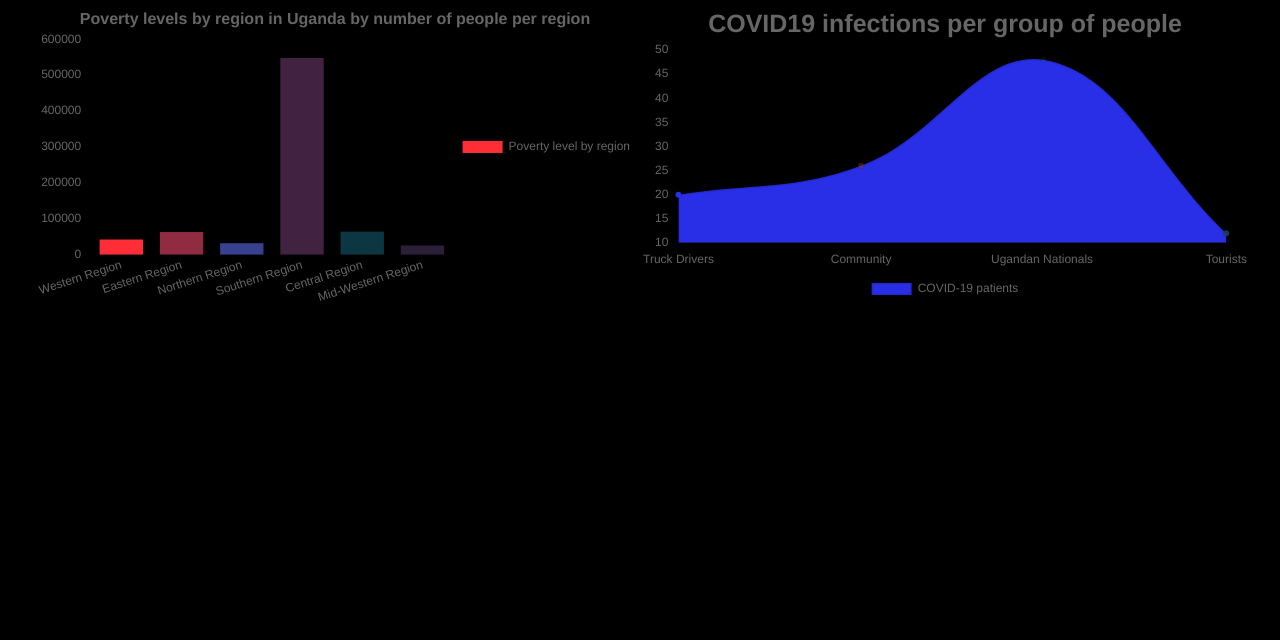
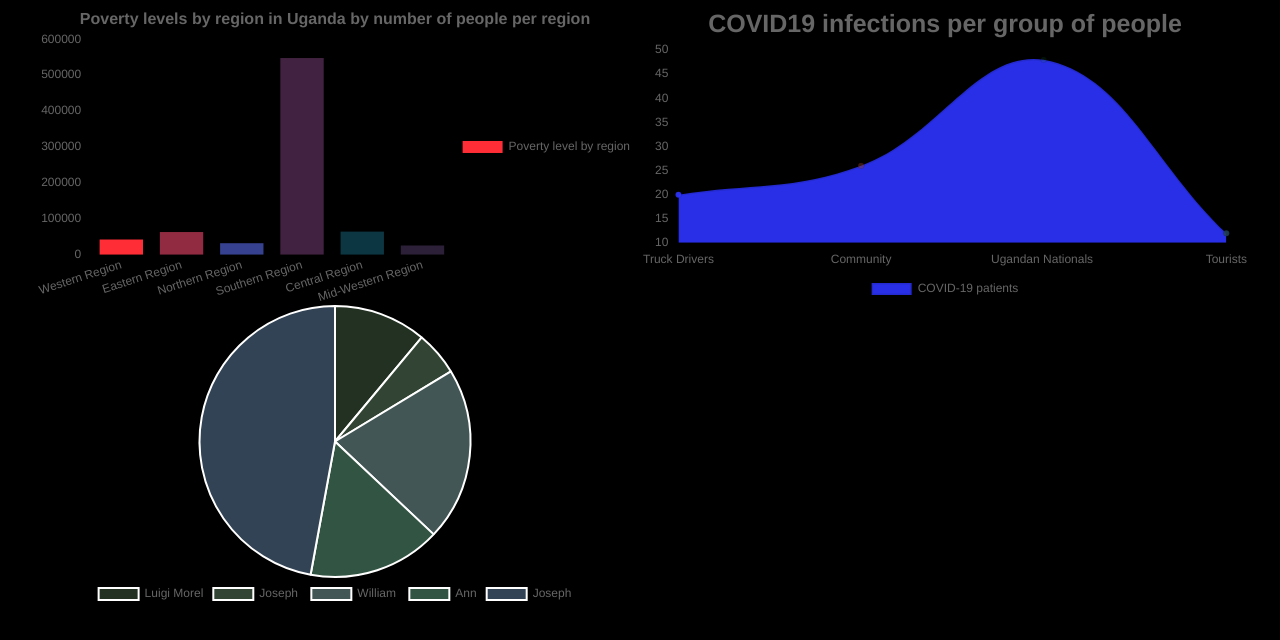
Before and after one commit to luigimorel/sample-react-charts, a React (Create React App) app: page / in a window 1280 px wide. Shown: the top 640 px of the page. Built offline with nearby package versions, Linux system fonts and the light colour scheme.

Commit message:
Added the pie chart

```diff
--- a/src/App.js
+++ b/src/App.js
@@ -1,6 +1,8 @@
 import React from "react";
 import BarGraph from "./components/BarGraph";
 import LineGraph from "./components/LineGraph";
+
+import PieChart from "./components/PieChart";
 import "./App.css";
 
 function App() {
@@ -11,6 +13,10 @@ function App() {
 
         <LineGraph legendPosition="bottom" />
       </div>
+
+      <div className="container">
+        <PieChart />
+      </div>
     </div>
   );
 }
--- a/src/components/PieChart.js
+++ b/src/components/PieChart.js
@@ -0,0 +1,55 @@
+import React, { Component } from "react";
+import { Pie } from "react-chartjs-2";
+
+class PieChart extends Component {
+  constructor(props) {
+    super(props);
+    this.state = {
+      ChartData: {
+        labels: ["Luigi Morel", "Joseph ", "William ", "Ann", "Joseph"],
+
+        datasets: [
+          {
+            label: "The amount of money possessed by anyone",
+            data: [23, 11, 43, 33, 98],
+            backgroundColor: [
+              "#223122",
+              "#324534",
+              "#435656",
+              "#325443",
+              "#324355",
+            ],
+          },
+        ],
+      },
+    };
+  }
+
+  //   static defaultProps = {
+  //     // legendPosition: "bottom",
+  //     displayLegend: true,
+  //     displayTitle: true,
+  //   };
+  render() {
+    return (
+      <div className="graph">
+        <Pie
+          data={this.state.ChartData}
+          options={{
+            title: {
+              text: "Amount of money prepared by individuals in a family",
+              displayTitle: true,
+              fontSize: 16,
+            },
+            legend: {
+              display: true,
+              position: "bottom",
+            },
+          }}
+        />
+      </div>
+    );
+  }
+}
+
+export default PieChart;
```
